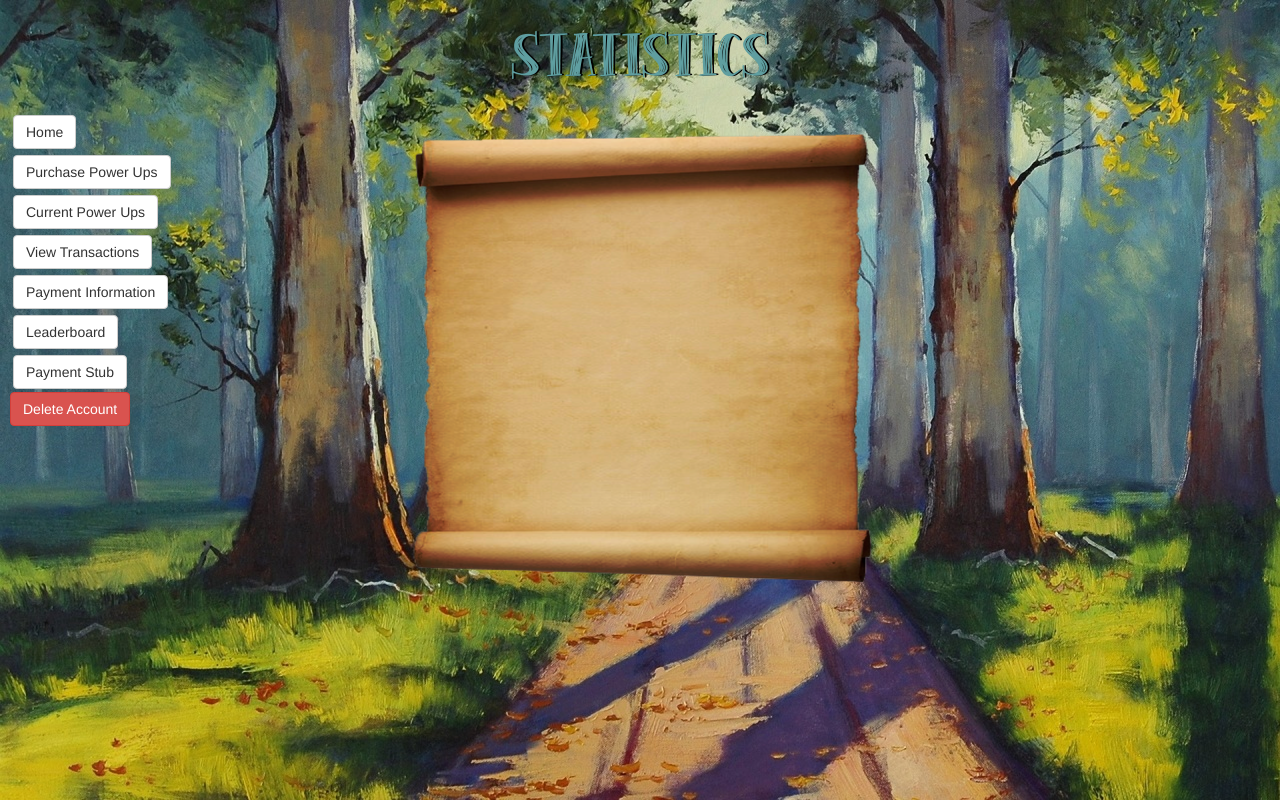
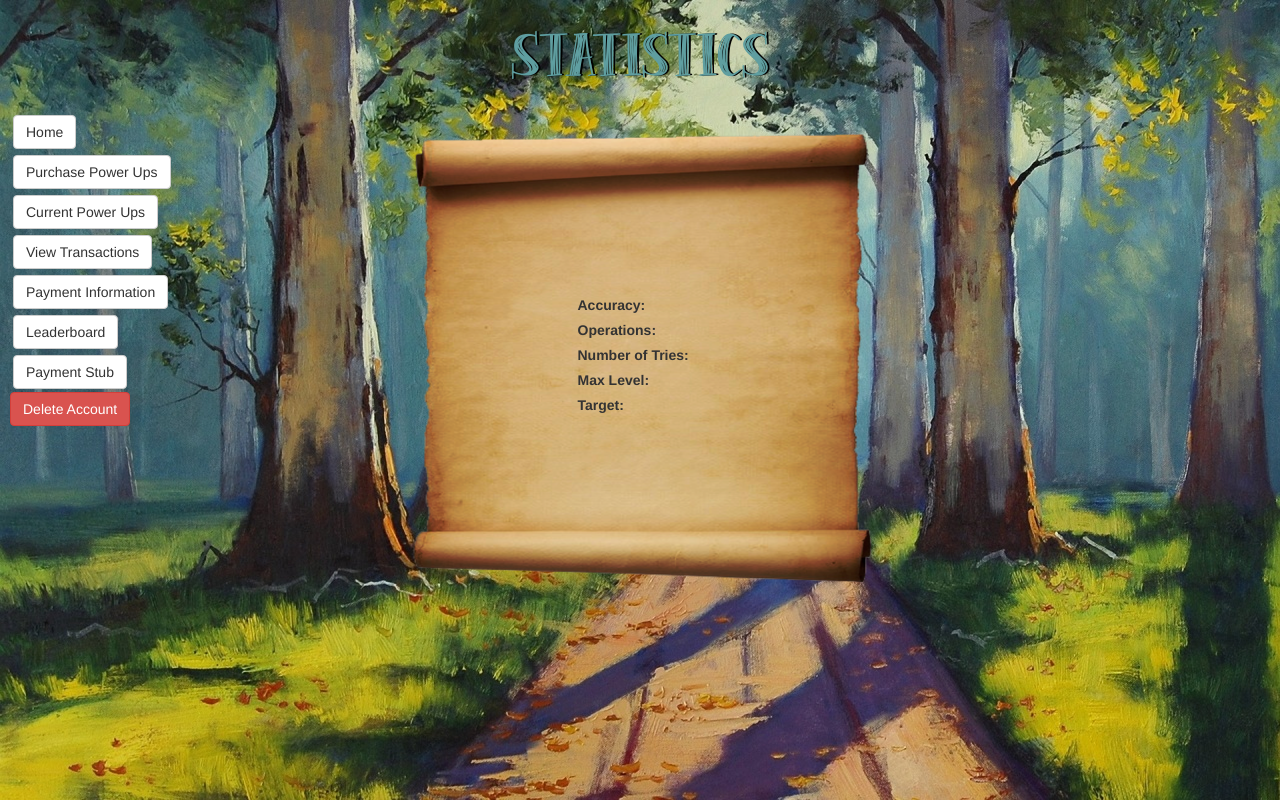
Before and after one commit to mroien/Arithimagicians, a PHP site: page /public/loggedIn/Stats.html in a window 1280 px wide. Run offline with PHP 8.4, Linux system fonts and the light colour scheme; some libraries are stand-ins or nearby versions.

Commit message:
stats page is done

```diff
--- a/ArithimagiciansWebSite/css/_stats.scss
+++ b/ArithimagiciansWebSite/css/_stats.scss
@@ -0,0 +1,9 @@
+#wrapper {
+  margin: auto;
+  text-align: center;
+}
+
+#wrapper label {
+  text-align: left;
+  width: 125px;
+}
--- a/ArithimagiciansWebSite/css/main.css
+++ b/ArithimagiciansWebSite/css/main.css
@@ -95,6 +95,14 @@ label {
   top: 19%;
   right: 18%; }
 
+#wrapper {
+  margin: auto;
+  text-align: center; }
+
+#wrapper label {
+  text-align: left;
+  width: 125px; }
+
 #deleteWrapper {
   font-family: "Peas & Carrots";
   display: flex;
--- a/ArithimagiciansWebSite/js/loggedIn.js
+++ b/ArithimagiciansWebSite/js/loggedIn.js
@@ -2,7 +2,12 @@
  * Created by mroien on 11/15/15.
  */
 
-var storage = localStorage.getItem('username');
+var storage = localStorage.getItem('username'),
+    accuracy = localStorage.getItem('accuracy'),
+    operations = localStorage.getItem('operation'),
+    target = localStorage.getItem('target'),
+    number = localStorage.getItem('numberOfTries'),
+    maxLevel = localStorage.getItem('maxLevel');
 
 
 
@@ -93,5 +98,12 @@ $(document).ready(function(){
     // Redirect page from purchase power up to CC page
     $('.confirm').on('click', function() {
         window.location.href = 'paymentInfo.html';
-    })
+    });
+
+    // Stats Page
+   $('#accuracy').html(accuracy);
+   $('#operations').html(operations);
+    $('#number').html(number);
+    $('#maxLevel').html(maxLevel);
+    $('#target').html(target);
 });
--- a/ArithimagiciansWebSite/public/loggedIn/Stats.html
+++ b/ArithimagiciansWebSite/public/loggedIn/Stats.html
@@ -32,13 +32,20 @@
         <div class="signedIn"></div>        <!-- Check if you are logged in -->
 
         <div class="scrollWrapper">
-            <div id="accuracy"></div>
-            <div id="tries"></div>
-            <div id="maxLevel"></div>
-            <div id="target"></div>
+            <div id="wrapper">
+                <label for="accuracy">Accuracy:</label>
+            <span id="accuracy"></span><br>
+                <label for="operations">Operations:</label>
+            <span id="operations"></span><br>
+                <label for="number">Number of Tries:</label>
+            <span id="number"></span><br>
+                <label for="maxLevel">Max Level:</label>
+            <span id="maxLevel"></span><br>
+                <label for="target">Target:</label>
+            <span id="target"></span><br>
+            </div>
         </div>
     </div>
 </div>
-
 </body>
 </html>
```
Also changed, not shown: 1 other file.
